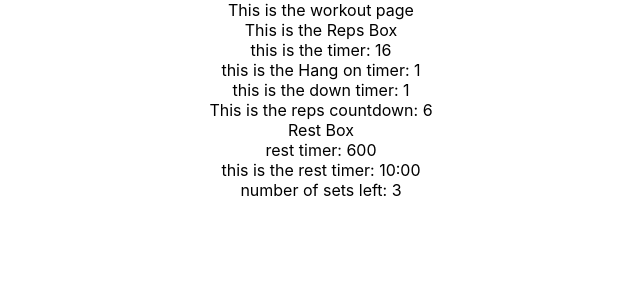
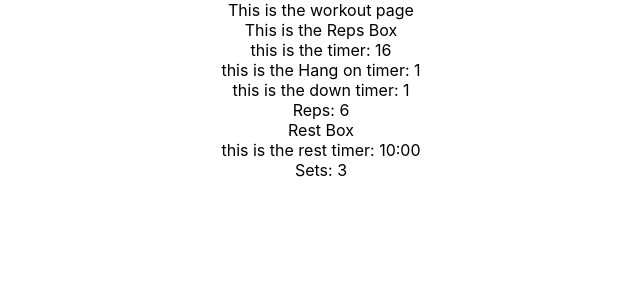
Before and after one commit to jhmccandless/hangboard-workout, a React (Create React App) app: page /current_workout in a window 1280 px wide. Shown: the top 300 px of the page, without its empty margins (319-959 px from the left). Built offline with nearby package versions, Linux system fonts and the light colour scheme.

Commit message:
working on another way to organize

```diff
--- a/src/components/GetCountUI.jsx
+++ b/src/components/GetCountUI.jsx
@@ -1,9 +1,11 @@
 import React from "react";
 
-function GetCountUI() {
+function GetCountUI({ whichCount, countNumber }) {
   return (
     <>
-      <div>sets count</div>
+      <div>
+        {whichCount}: {countNumber}
+      </div>
     </>
   );
 }
--- a/src/components/RepCountUI.jsx
+++ b/src/components/RepCountUI.jsx
@@ -1,6 +1,7 @@
 import React from "react";
 import { useState } from "react";
 import { useEffect } from "react";
+import GetCountUI from "./GetCountUI";
 
 function RepCountUI({ repsTotal, isHangActive, eachRepTimer }) {
   const timeoutTimer = 1000 * eachRepTimer;
@@ -17,7 +18,8 @@ function RepCountUI({ repsTotal, isHangActive, eachRepTimer }) {
   }, [repsCount, timeoutTimer, isHangActive, repsTotal]);
   return (
     <>
-      <div>This is the reps countdown: {repsCount}</div>
+      {/* <div>This is the reps countdown: {repsCount}</div> */}
+      <GetCountUI whichCount={"Reps"} countNumber={repsCount} />
     </>
   );
 }
--- a/src/components/RestTimerUI.jsx
+++ b/src/components/RestTimerUI.jsx
@@ -1,4 +1,5 @@
 import React, { useEffect, useState } from "react";
+import GetCountUI from "./GetCountUI";
 
 function RestTimerUI({
   restTime,
@@ -40,11 +41,12 @@ function RestTimerUI({
   return (
     <>
       {/* <h2>this is the rest timer</h2> */}
-      <div>rest timer: {restingTime}</div>
+      {/* <div>rest timer: {restingTime}</div> */}
       <div>
         this is the rest timer: {`${restTimerMinutes}:${restTimerSeconds}`}{" "}
       </div>
-      <div>number of sets left: {setsTotal} </div>
+      {/* <div>number of sets left: {setsTotal} </div> */}
+      <GetCountUI whichCount={"Sets"} countNumber={setsTotal} />
     </>
   );
 }
```
Also changed, not shown: src/components/RepsBoxUI.jsx (added, +17 -0 lines).
